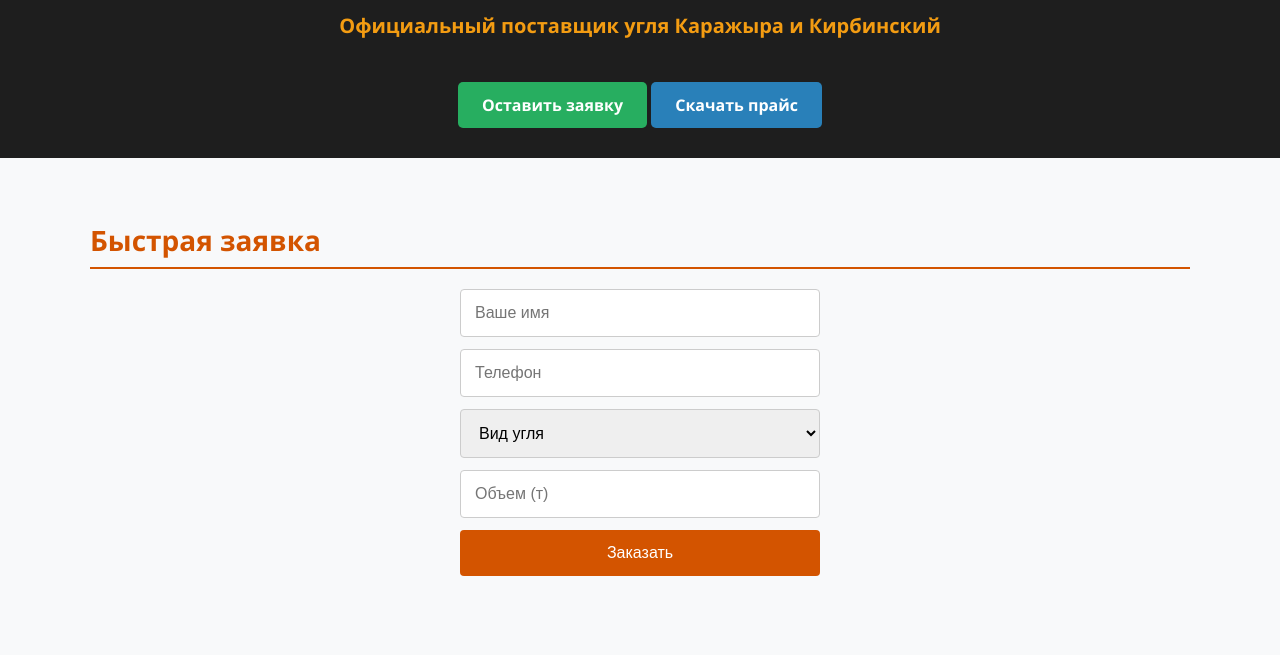
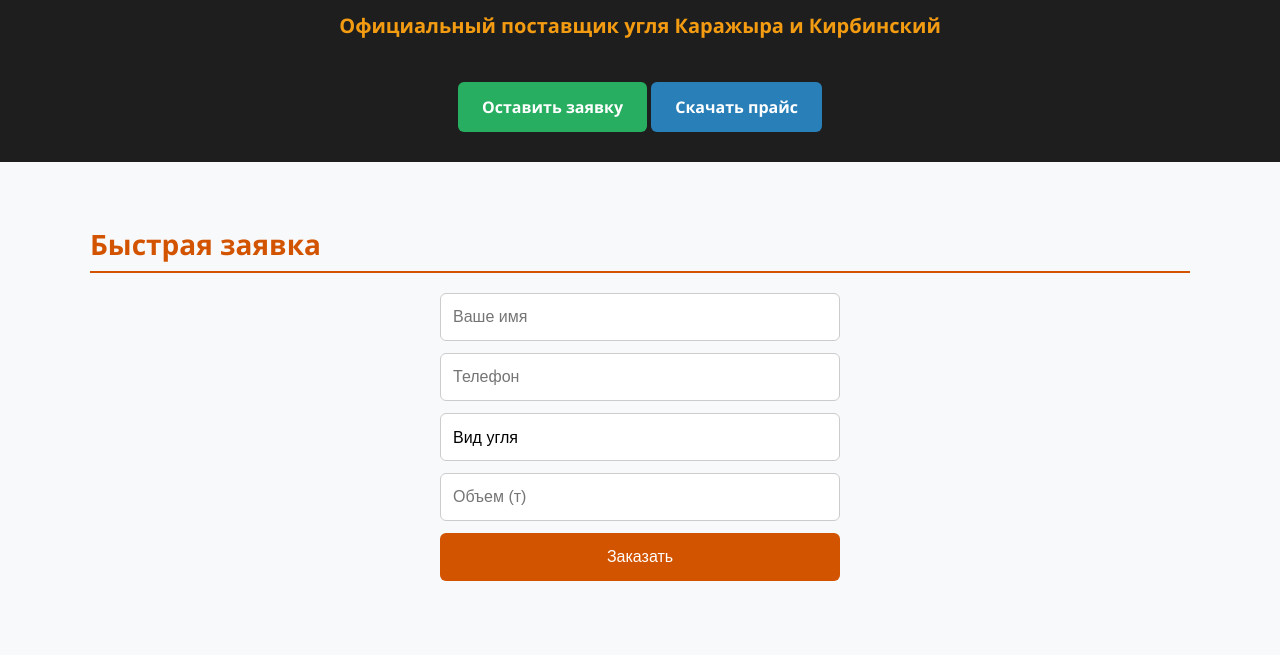
Before and after one commit to alexdmitrievi/PromGB, a plain HTML site: page index.html in a window 1280 px wide. Shown: the part 145-800 px from the top of the page. Drawn offline with Linux system fonts and the light colour scheme.

Commit message:
version7

```diff
--- a/index.html
+++ b/index.html
@@ -17,7 +17,7 @@
       display: flex;
       flex-direction: column;
       align-items: center;
-      max-width: 360px;
+      max-width: 400px;
       margin: 0 auto;
       gap: 12px;
     }
@@ -25,11 +25,16 @@
     .form-inline select,
     .form-inline button {
       width: 100%;
-      padding: 14px;
+      height: 48px;
+      padding: 12px;
       border: 1px solid #ccc;
-      border-radius: 4px;
+      border-radius: 6px;
       font-size: 16px;
       box-sizing: border-box;
+    }
+    .form-inline select {
+      appearance: none;
+      background: #fff;
     }
     .form-inline button {
       background: #d35400;
@@ -43,11 +48,14 @@
     .cta-button {
       display: inline-block;
       margin-top: 20px;
-      padding: 12px 24px;
+      padding: 14px 24px;
       background: #27ae60;
       color: white;
-      border-radius: 5px;
+      border-radius: 6px;
       font-weight: bold;
+    }
+    .cta-button.secondary {
+      background: #2980b9;
     }
 
     section { max-width: 1100px; margin: auto; padding: 40px 20px; }
@@ -104,7 +112,7 @@
     <div class="slider" id="slider-text"></div>
     <div>
       <a href="#" onclick="scrollToForm()" class="cta-button">Оставить заявку</a>
-      <a href="/price.pdf" class="cta-button" style="background:#2980b9">Скачать прайс</a>
+      <a href="/price.pdf" class="cta-button secondary">Скачать прайс</a>
     </div>
   </header>
 
```
